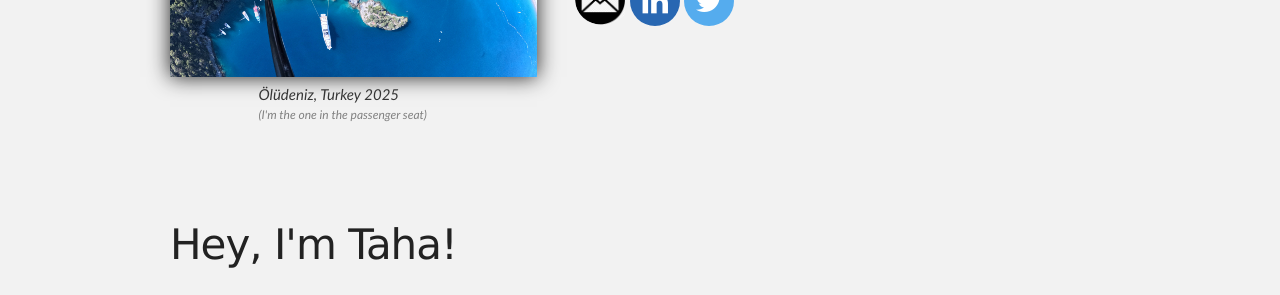
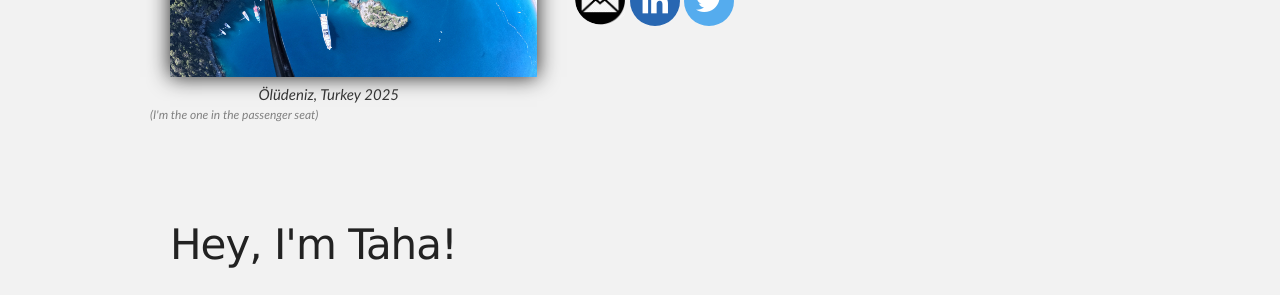
Before and after one commit to TahaTobaili/tahatobaili.github.io, a Jekyll site: the page built from index.html, in a window 1280 px wide. Shown: the part 362-657 px from the top of the page. Built offline with Jekyll 4.4.1, drawn with Linux system fonts in a browser that asks for light colours.

Commit message:
Adjust margin for profile caption text

```diff
--- a/index.html
+++ b/index.html
@@ -7,7 +7,7 @@
 	<div class="profile-pic">
 		<img src="assets/images/paraglide-smaller.jpg" alt="Taha Tobaili">
 		<span>Ölüdeniz, Turkey 2025</span>
-		<span style="font-size: 0.75em; color: gray;">(I'm the one in the passenger seat)</span>
+		<span style="font-size: 0.75em; color: gray; margin-left: -20px;">(I'm the one in the passenger seat)</span>
 
 	</div>
 
```
